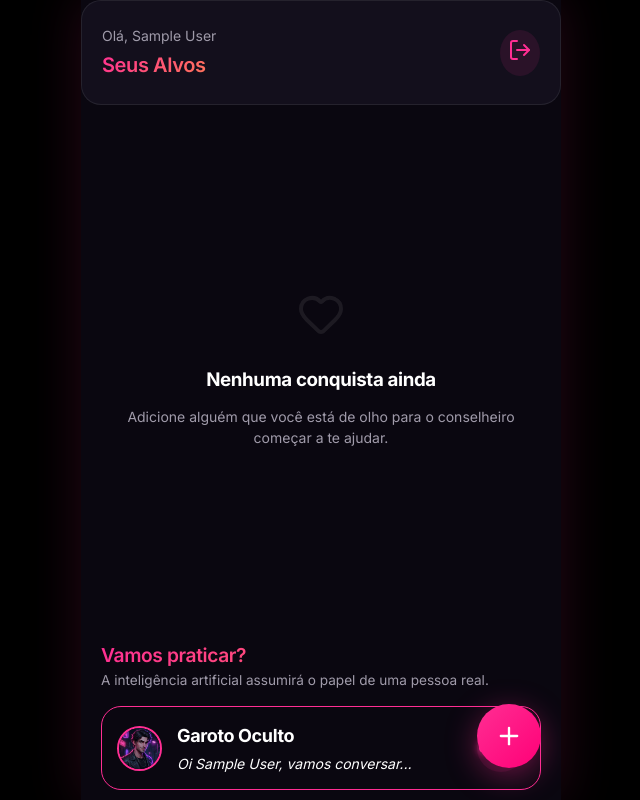
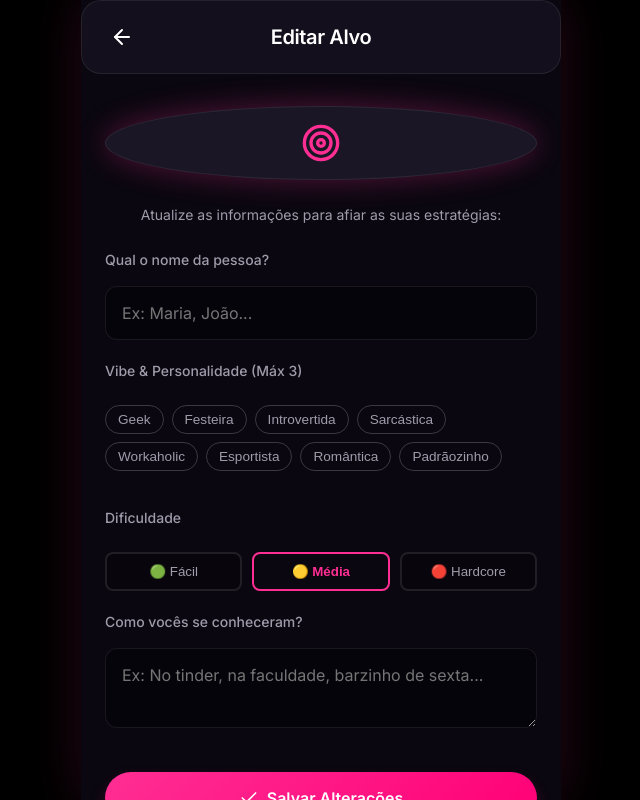
Before and after one commit to toposcansend-cmyk/IshTar.AI, a React (Vite) app: page /#/edit-target/1 in a window 1280 px wide. Before the commit this address led to /#/dashboard. Shown: the whole page, without its empty margins (319-959 px from the left). Built offline with nearby package versions, Linux system fonts and the light colour scheme; sample sign-in values are in the browser's storage.

Commit message:
feat(targets): add target editing and deletion functionality

```diff
--- a/src/App.tsx
+++ b/src/App.tsx
@@ -25,6 +25,7 @@ const App = () => {
         <Route path="/" element={!profile ? <Onboarding /> : <Navigate to="/dashboard" replace />} />
         <Route path="/dashboard" element={<ProtectedRoute><Dashboard /></ProtectedRoute>} />
         <Route path="/new-target" element={<ProtectedRoute><TargetForm /></ProtectedRoute>} />
+        <Route path="/edit-target/:targetId" element={<ProtectedRoute><TargetForm /></ProtectedRoute>} />
         <Route path="/chat/:targetId" element={<ProtectedRoute><Chat /></ProtectedRoute>} />
         <Route path="*" element={<Navigate to="/" replace />} />
       </Routes>
--- a/src/pages/Dashboard.tsx
+++ b/src/pages/Dashboard.tsx
@@ -1,13 +1,13 @@
 
 import { useNavigate } from 'react-router-dom';
 import { useAppContext } from '../store/AppProvider';
-import { Plus, MessageCircle, Heart, LogOut } from 'lucide-react';
+import { Plus, MessageCircle, Heart, LogOut, Trash2, Edit2 } from 'lucide-react';
 import avatarWoman from '../assets/avatar-woman.png';
 import avatarMan from '../assets/avatar-man.png';
 import './Dashboard.css';
 
 const Dashboard = () => {
-    const { profile, targets, clearProfile, createTrainingTarget } = useAppContext();
+    const { profile, targets, clearProfile, createTrainingTarget, deleteTarget } = useAppContext();
     const navigate = useNavigate();
 
     const handleLogout = () => {
@@ -55,8 +55,22 @@ const Dashboard = () => {
                                     <h3>{target.name}</h3>
                                     <p className="text-secondary truncate">{target.characteristics}</p>
                                 </div>
-                                <div className="target-action">
-                                    <MessageCircle size={24} color="var(--primary)" />
+                                <div className="target-action" style={{ display: 'flex', gap: '5px', alignItems: 'center' }}>
+                                    <button
+                                        onClick={(e) => { e.stopPropagation(); navigate(`/edit-target/${target.id}`); }}
+                                        style={{ background: 'transparent', border: 'none', color: 'var(--text-secondary)', cursor: 'pointer', padding: '5px', display: 'flex' }}
+                                        title="Editar"
+                                    >
+                                        <Edit2 size={18} />
+                                    </button>
+                                    <button
+                                        onClick={(e) => { e.stopPropagation(); if (confirm('Tem certeza que deseja excluir este alvo?')) deleteTarget(target.id); }}
+                                        style={{ background: 'transparent', border: 'none', color: '#f43f5e', cursor: 'pointer', padding: '5px', display: 'flex' }}
+                                        title="Excluir"
+                                    >
+                                        <Trash2 size={18} />
+                                    </button>
+                                    <MessageCircle size={24} color="var(--primary)" style={{ marginLeft: '5px' }} />
                                 </div>
                             </div>
                         ))}
--- a/src/pages/TargetForm.tsx
+++ b/src/pages/TargetForm.tsx
@@ -1,17 +1,30 @@
-import { useState } from 'react';
-import { useNavigate } from 'react-router-dom';
+import { useState, useEffect } from 'react';
+import { useNavigate, useParams } from 'react-router-dom';
 import { useAppContext } from '../store/AppProvider';
-import { ArrowLeft, Target, Sparkles } from 'lucide-react';
+import { ArrowLeft, Target, Sparkles, Check } from 'lucide-react';
 import './TargetForm.css';
 
 const TargetForm = () => {
+    const { targetId } = useParams<{ targetId: string }>();
     const [name, setName] = useState('');
     const [selectedTags, setSelectedTags] = useState<string[]>([]);
     const [difficulty, setDifficulty] = useState<string>('Média');
     const [meetContext, setMeetContext] = useState('');
 
-    const { addTarget } = useAppContext();
+    const { targets, addTarget, updateTarget } = useAppContext();
     const navigate = useNavigate();
+
+    useEffect(() => {
+        if (targetId) {
+            const existingTarget = targets.find(t => t.id === targetId);
+            if (existingTarget) {
+                setName(existingTarget.name);
+                setSelectedTags(existingTarget.tags || []);
+                setDifficulty(existingTarget.difficulty || 'Média');
+                setMeetContext(existingTarget.meetContext);
+            }
+        }
+    }, [targetId, targets]);
 
     const VIBE_TAGS = ['Geek', 'Festeira', 'Introvertida', 'Sarcástica', 'Workaholic', 'Esportista', 'Romântica', 'Padrãozinho'];
     const DIFFICULTIES = ['Fácil', 'Média', 'Hardcore'];
@@ -30,6 +43,16 @@ const TargetForm = () => {
         e.preventDefault();
         if (name.trim() && selectedTags.length > 0 && meetContext.trim()) {
             const characteristics = `Vibe: ${selectedTags.join(', ')}. Nível: ${difficulty}.`;
+
+            if (targetId) {
+                updateTarget(targetId, {
+                    name: name.trim(),
+                    characteristics,
+                    tags: selectedTags,
+                    difficulty,
+                    meetContext: meetContext.trim()
+                });
+            } else {
                 addTarget({
                     name: name.trim(),
                     characteristics,
@@ -37,6 +60,7 @@ const TargetForm = () => {
                     difficulty,
                     meetContext: meetContext.trim()
                 });
+            }
             navigate('/dashboard');
         }
     };
@@ -47,7 +71,7 @@ const TargetForm = () => {
                 <button className="back-btn" onClick={() => navigate(-1)}>
                     <ArrowLeft size={24} />
                 </button>
-                <h1 className="title-small">Novo Alvo</h1>
+                <h1 className="title-small">{targetId ? 'Editar Alvo' : 'Novo Alvo'}</h1>
                 <div style={{ width: 40 }} /> {/* Spacer */}
             </header>
 
@@ -56,7 +80,7 @@ const TargetForm = () => {
                     <Target size={40} className="icon-target" />
                 </div>
                 <p className="text-center text-secondary mb-6 mt-2">
-                    Me conte um pouco sobre a pessoa. Quanto mais detalhes, melhores serão os meus conselhos!
+                    {targetId ? 'Atualize as informações para afiar as suas estratégias:' : 'Me conte um pouco sobre a pessoa. Quanto mais detalhes, melhores serão os meus conselhos!'}
                 </p>
 
                 <form onSubmit={handleSubmit} className="target-form">
@@ -142,7 +166,8 @@ const TargetForm = () => {
                         disabled={!name.trim() || selectedTags.length === 0 || !meetContext.trim()}
                         style={{ marginTop: '1.5rem' }}
                     >
-                        <Sparkles size={20} /> Adicionar e Começar
+                        {targetId ? <Check size={20} /> : <Sparkles size={20} />}
+                        {targetId ? ' Salvar Alterações' : ' Adicionar e Começar'}
                     </button>
                 </form>
             </main>
--- a/src/store/AppProvider.tsx
+++ b/src/store/AppProvider.tsx
@@ -30,6 +30,8 @@ interface AppContextType {
   clearProfile: () => void;
   targets: Target[];
   addTarget: (target: Omit<Target, 'id' | 'messages'>) => void;
+  updateTarget: (id: string, targetData: Partial<Target>) => void;
+  deleteTarget: (id: string) => void;
   createTrainingTarget: () => void;
   addMessageToTarget: (targetId: string, message: Message) => void;
 }
@@ -73,6 +75,14 @@ export const AppProvider = ({ children }: { children: ReactNode }) => {
     setTargetsState(prev => [...prev, newTarget]);
   };
 
+  const updateTarget = (id: string, targetData: Partial<Target>) => {
+    setTargetsState(prev => prev.map(t => t.id === id ? { ...t, ...targetData } : t));
+  };
+
+  const deleteTarget = (id: string) => {
+    setTargetsState(prev => prev.filter(t => t.id !== id));
+  };
+
   const createTrainingTarget = () => {
     if (!profile) return;
     if (targets.some(t => t.id === 'treino')) return;
@@ -98,7 +108,7 @@ export const AppProvider = ({ children }: { children: ReactNode }) => {
   };
 
   return (
-    <AppContext.Provider value={{ profile, setProfile, clearProfile, targets, addTarget, createTrainingTarget, addMessageToTarget }}>
+    <AppContext.Provider value={{ profile, setProfile, clearProfile, targets, addTarget, updateTarget, deleteTarget, createTrainingTarget, addMessageToTarget }}>
       {children}
     </AppContext.Provider>
   );
```
Lines whose indentation alone changed are shown as unchanged.
